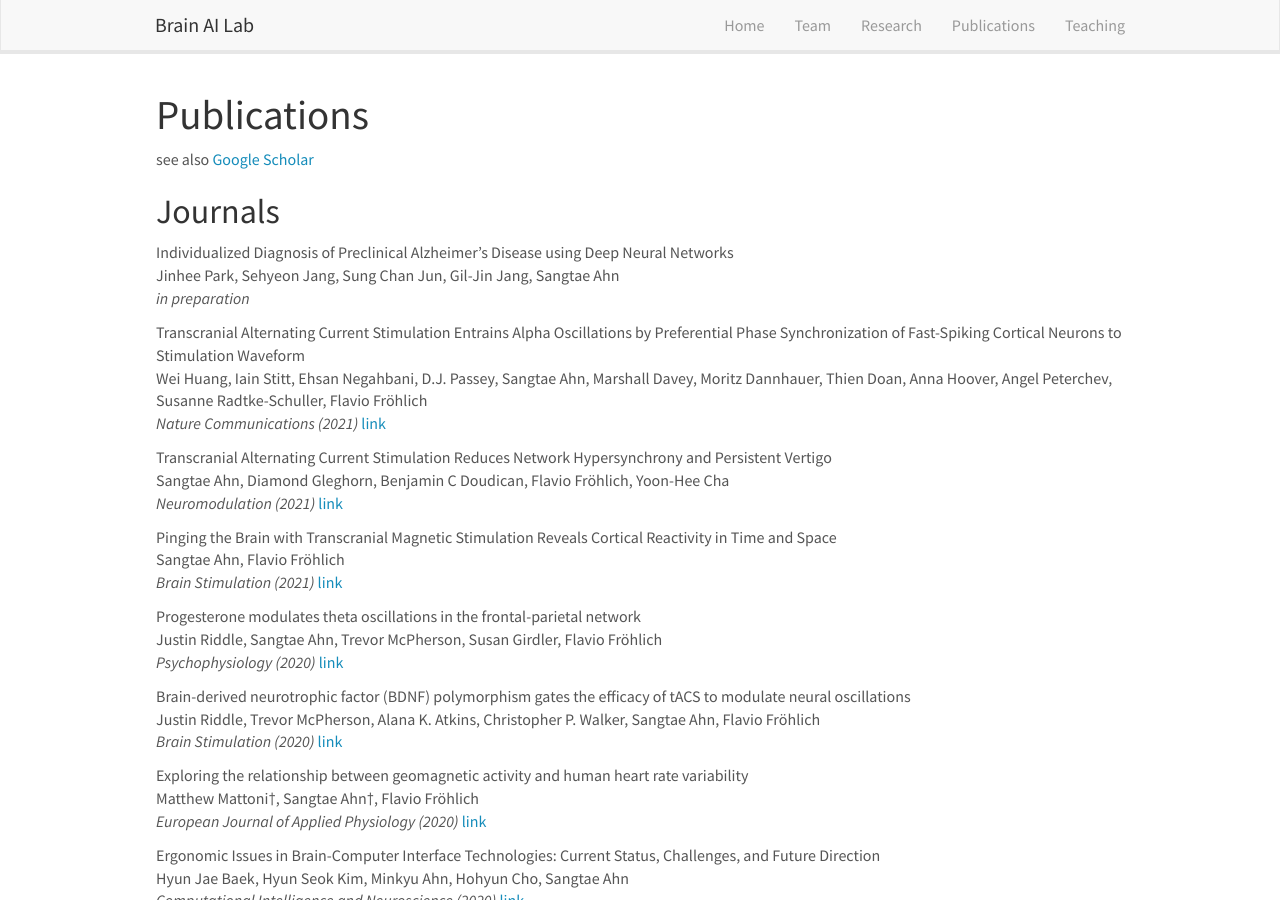
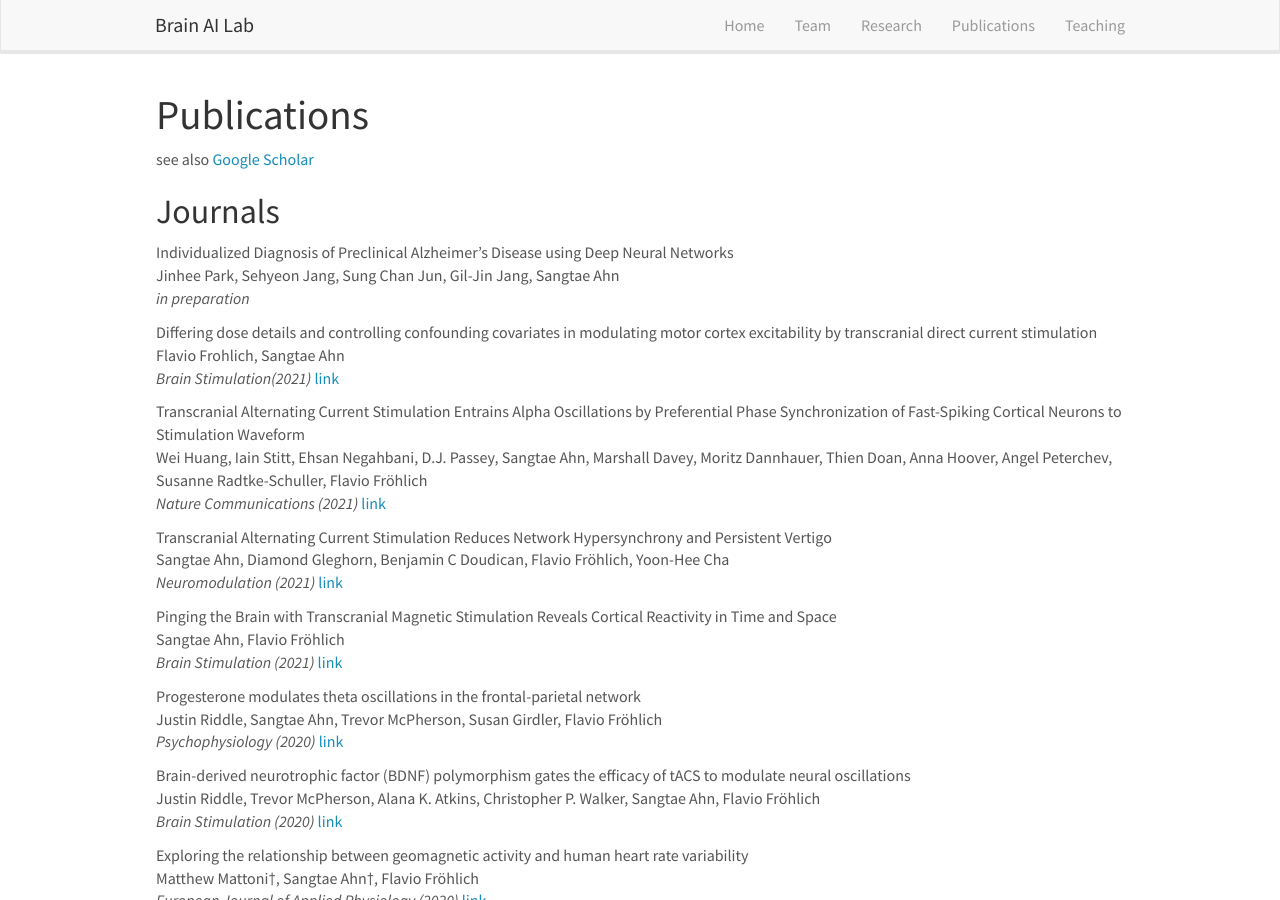
Before and after one commit to KNU-BrainAI/knu-brainai.github.io, a Jekyll site: the page built from _pages/publications.md, in a window 1280 px wide and 900 px high. Built offline with Jekyll 4.4.1, drawn with Linux system fonts in a browser that asks for light colours; nearby versions of some CDN libraries.

Commit message:
Update publist.yml

```diff
--- a/_data/publist.yml
+++ b/_data/publist.yml
@@ -6,6 +6,18 @@
   link:
     url:
     display:
+  highlight: 0
+  news1:
+  news2:
+
+- title: "Differing dose details and controlling confounding covariates in modulating motor cortex excitability by transcranial direct current stimulation"
+  image:
+  description:
+  authors: Flavio Frohlich, Sangtae Ahn
+  journal: Brain Stimulation(2021)
+  link:
+    url: https://www.brainstimjrnl.com/article/S1935-861X(21)00115-7/fulltext
+    display: link
   highlight: 0
   news1:
   news2:
```
